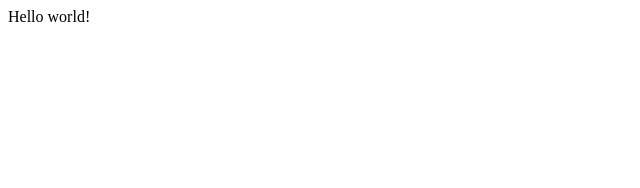
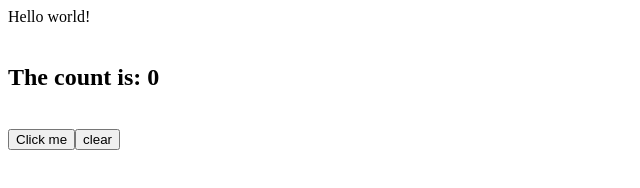
Before and after one commit to jchesterman/gatsby-tutorial, a Gatsby site: page / in a window 1280 px wide. Shown: the whole page, without its empty margins (0-640 px from the left). Built offline with nearby package versions, Linux system fonts and the light colour scheme; Gatsby itself is replaced by a stand-in of ours.

Commit message:
Add counter component

```diff
--- /dev/null
+++ b/src/components/counter.js
@@ -0,0 +1,14 @@
+import React, {useState} from 'react';
+
+export default function Counter() {
+  const [count, setCount] = useState(0);
+
+  return (
+    <div>
+      <h2>The count is: {count}</h2>
+      <br/>
+      <input type="button" onClick={() => setCount(count + 1)} value="Click me"/>
+      <input type="button" onClick={() => setCount(0)} value="clear"/>
+    </div>
+  );
+}
--- a/src/pages/index.js
+++ b/src/pages/index.js
@@ -1,3 +1,10 @@
-import React from "react"
+import React from "react";
+import Counter from '../components/counter';
 
-export default () => <div>Hello world!</div>
+export default () => (
+  <div>
+    <div>Hello world!</div>
+    <br/>
+    <Counter/>
+  </div>
+)
```
Also changed, not shown: 1 other file.
